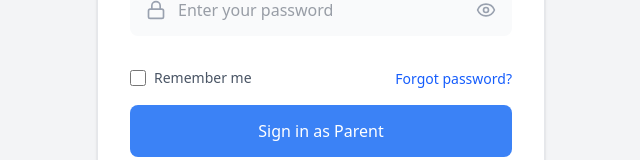
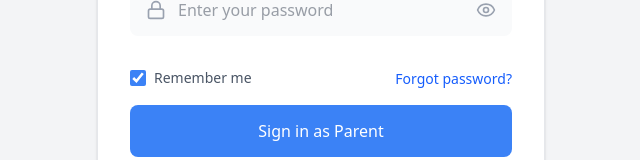
Before and after one commit to Kixwii/StudentBoard, a React (Vite) app in the folder student-board/: page / in a window 1280 px wide. Shown: the part 462-622 px from the top of the page, without its empty margins (319-959 px from the left). Built offline with nearby package versions, Linux system fonts and the light colour scheme; no server answers.

Commit message:
feat(frontend): add Remember Me checkbox functionality
- Add rememberMe state (defaults to true)
- Wire checkbox to control rememberMe state
- Prepare for localStorage persistence based on checkbox

```diff
--- a/student-board/src/Login.jsx
+++ b/student-board/src/Login.jsx
@@ -11,6 +11,7 @@ const Login = ({ onLogin }) => {
   const [userType] = useState('parent'); // parent-only app
   const [isLoading, setIsLoading] = useState(false);
   const [error, setError] = useState(null);
+  const [rememberMe, setRememberMe] = useState(true);
 
   const [windowSize, setWindowSize] = useState(() => {
     if (typeof window !== 'undefined') {
@@ -300,6 +301,8 @@ const Login = ({ onLogin }) => {
               <label className="flex items-center">
                 <input
                   type="checkbox"
+                  checked={rememberMe}
+                  onChange={(e) => setRememberMe(e.target.checked)}
                   style={{
                     width: isExtraSmall ? '0.875rem' : '1rem',
                     height: isExtraSmall ? '0.875rem' : '1rem',
```
